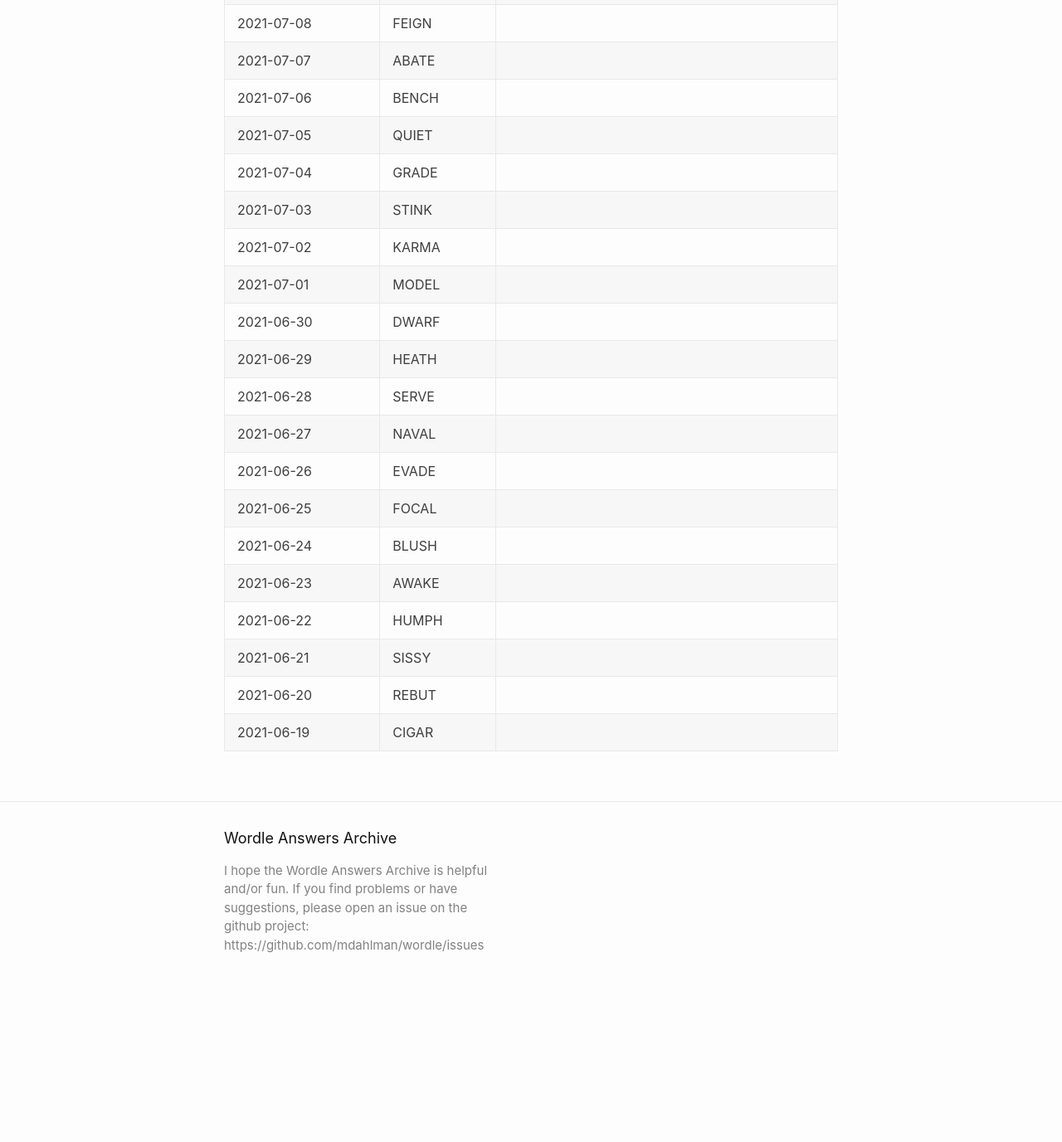
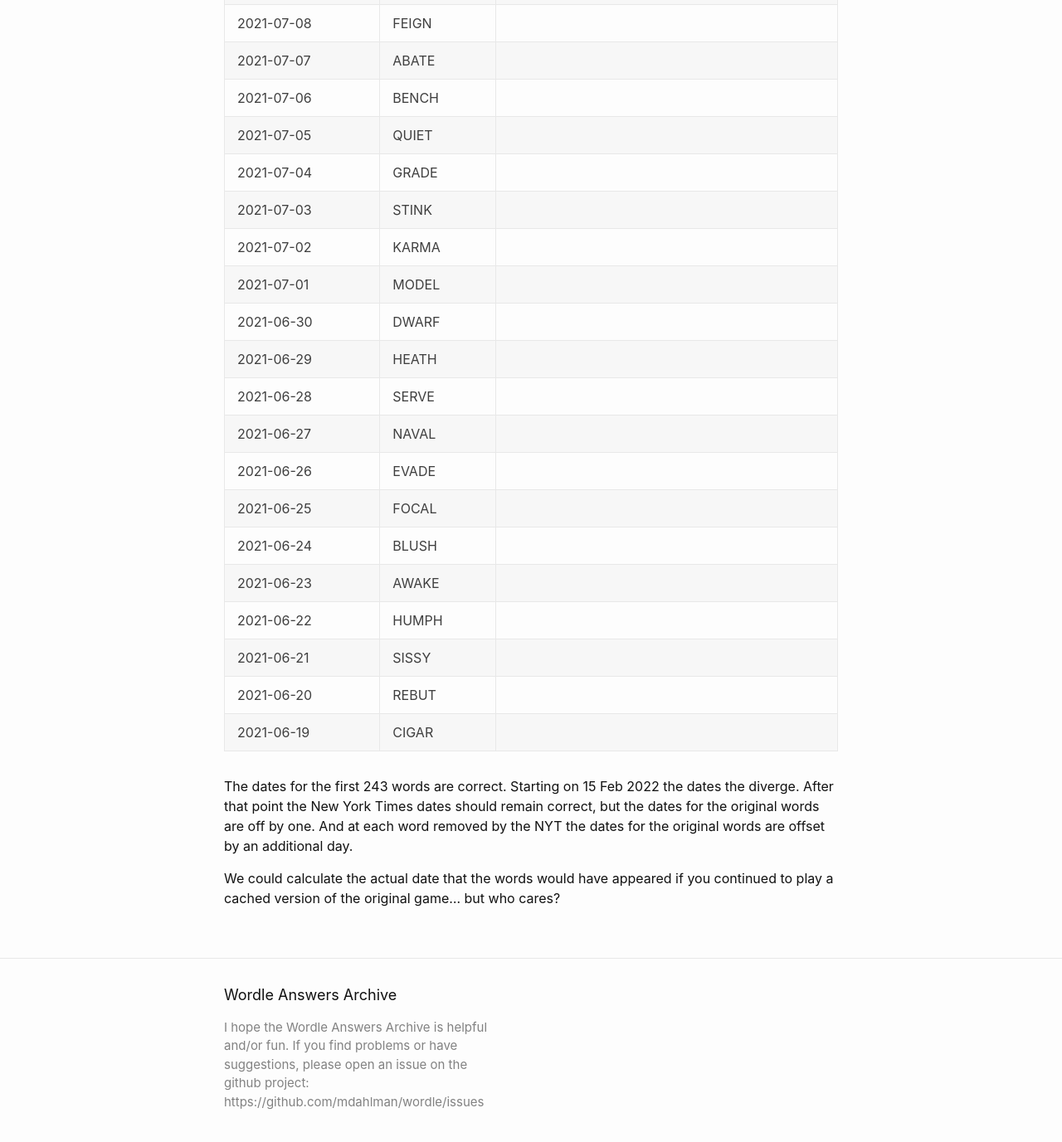
Before and after one commit to mdahlman/wordle, a Jekyll site: the page built from docs/index.markdown, in a window 1280 px wide and 1400 px high, scrolled down 11943 px. Shown: the top 1377 px of the window at 83% size. Built offline with Jekyll 4.4.1, drawn with Linux system fonts in a browser that asks for light colours; before the commit the page ends 13154 px from its top, so only the background shows below that.

Commit message:
minor formatting update

```diff
--- a/docs/about.markdown
+++ b/docs/about.markdown
@@ -10,7 +10,7 @@ Reasonable people may disagree.
 My wife considers this a light form of cheating.
 She insists that it's one's responsibility to remember past puzzles.
 
-I use it when thinking of a first guess. I don't expect to succeed on the first guess.
+I use the list when thinking of a first guess. I don't expect to succeed on the first guess.
 I never have.
 But there's something demotivating about finding out later that your guess was doomed.
 It turns out that BELCH was the answer back in Oct 2021 before I had ever played. Dang.
--- a/docs/assets/main.scss
+++ b/docs/assets/main.scss
@@ -3,3 +3,8 @@
 ---
 
 @import "minima";
+
+/* I'll update this to be better organized if it ever gets bigger. */
+td.date {
+    white-space: nowrap;
+}
--- a/docs/index.markdown
+++ b/docs/index.markdown
@@ -15,9 +15,19 @@ Answers to past Wordle puzzles. No spoilers for today's puzzle or for future puz
     </thead>
 {% for row in site.data.wordle_answers %}
     <tr>
-        <td>{{ row.Date }}</td>
+        <td class="date">{{ row.Date }}</td>
         <td>{{ row.Word }}</td>
         <td>{{ row.Comments }}</td>
     </tr>
 {% endfor %}
+
 </table>
+
+The dates for the first 243 words are correct.
+Starting on 15&nbsp;Feb&nbsp;2022 the dates the diverge.
+After that point the New York Times dates should remain correct, but the dates for
+the original words are off by one. And at each word removed by the NYT the dates for
+the original words are offset by an additional day.
+
+We could calculate the actual date that the words would have appeared if you
+continued to play a cached version of the original game... but who cares?
```
Also changed, not shown: other parts of docs/about.markdown (+1 -1 lines).
